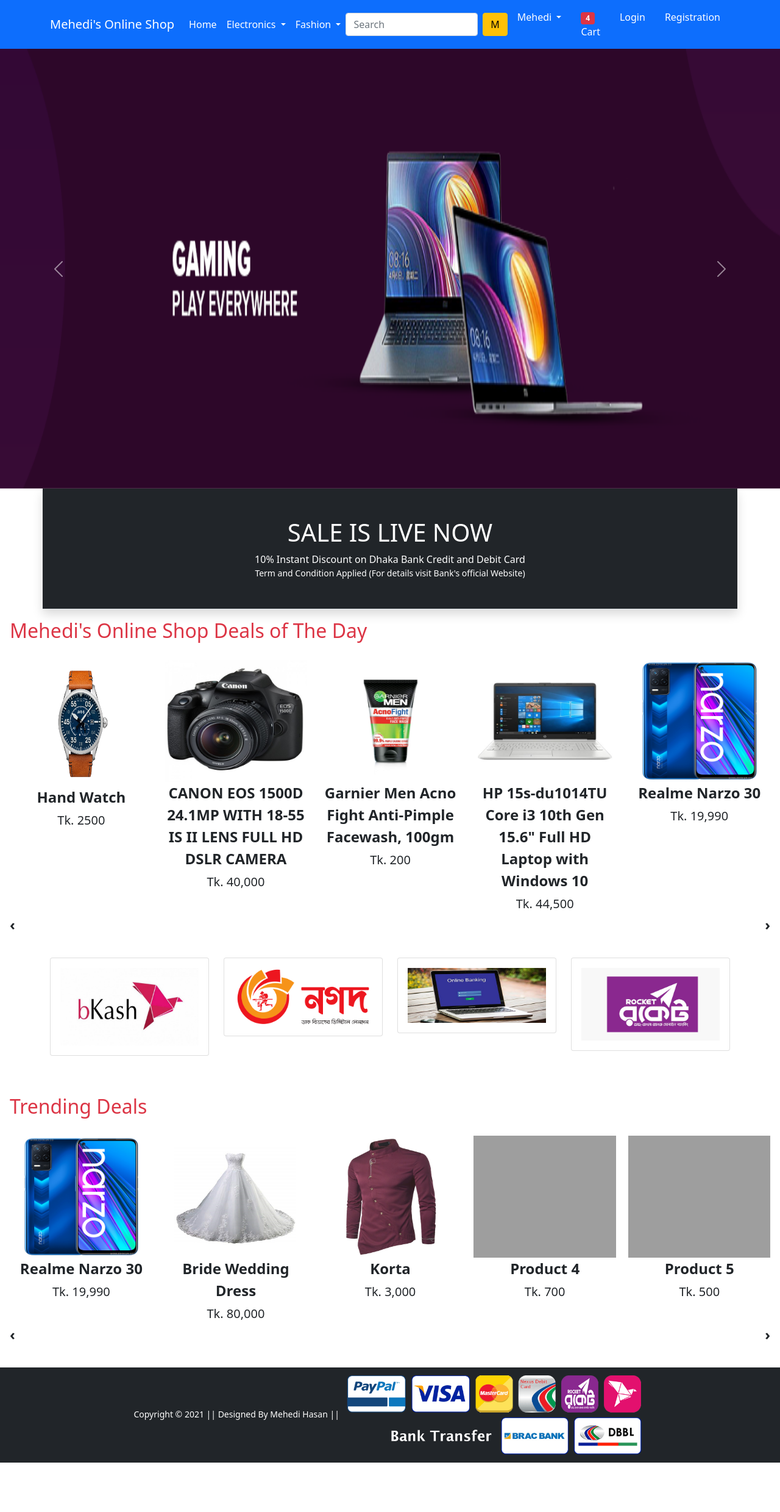
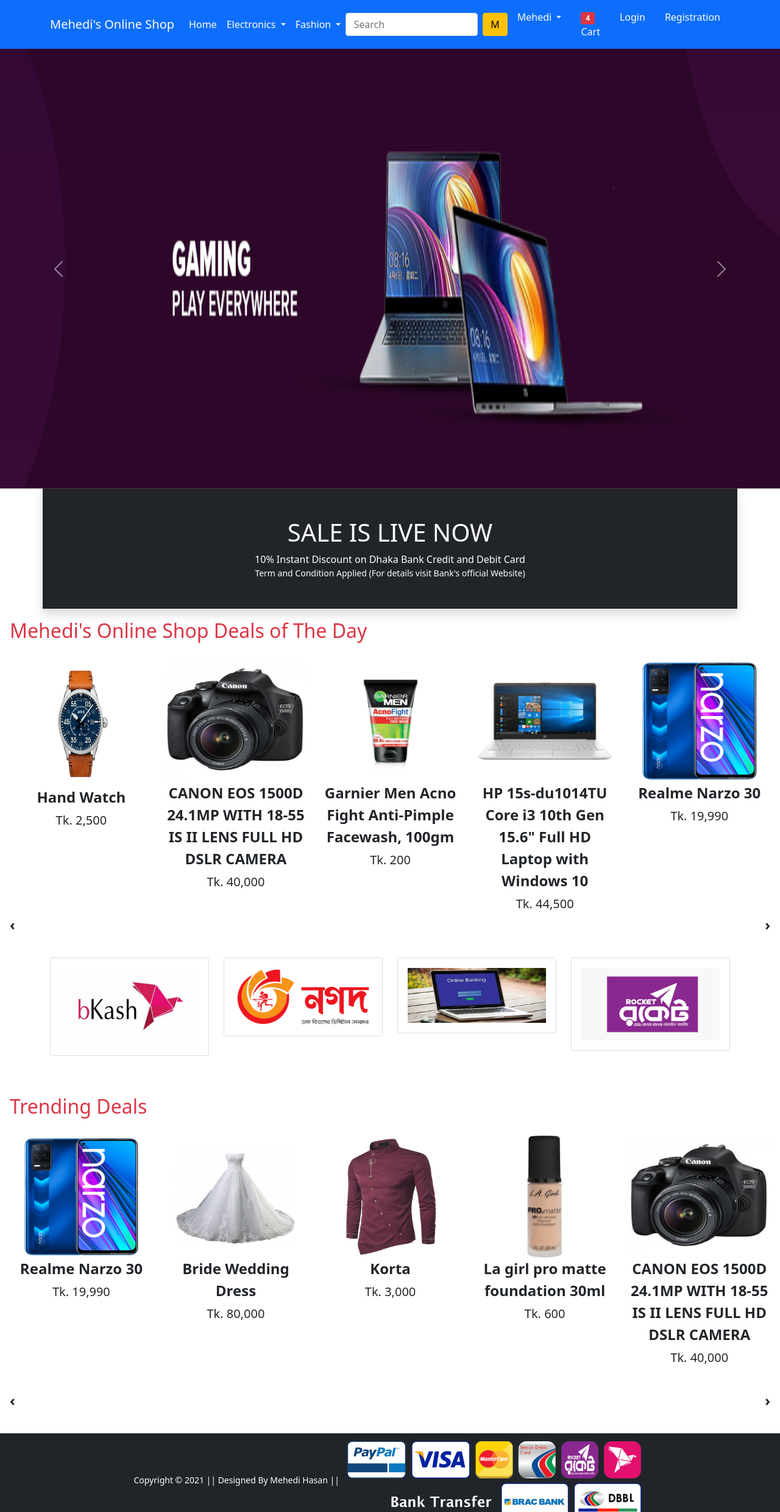
Before and after one commit to MehediMashfan086/Django-Shopping_eCommerce_Website, a Django app: page / in a window 1280 px wide. Shown: the top 2479 px of the page at 61% size. Before the commit the page ends 2398 px from the top, so only its background shows below. Run offline with Django 3.2, Linux system fonts and the light colour scheme; some libraries are stand-ins or nearby versions; grey boxes are pictures that could not be loaded.

Commit message:
Saving to GitHub

```diff
--- a/app/templates/app/home.html
+++ b/app/templates/app/home.html
@@ -49,7 +49,7 @@
  <h2 class="text-danger">Mehedi's Online Shop Deals of The Day</h2>
  <!-- Slider 1 -->
  <div class="owl-carousel" id="slider1">
-  <a href="{% url 'product-detail' %}" class="btn"><div class="item"><img src="{% static 'app/images/product/p1.jpg' %}" alt="" height="200px"><span class="fw-bold">Hand Watch</span><br><span class="fs-5">Tk. 2500</span></div></a>
+  <a href="{% url 'product-detail' %}" class="btn"><div class="item"><img src="{% static 'app/images/product/p1.jpg' %}" alt="" height="200px"><span class="fw-bold">Hand Watch</span><br><span class="fs-5">Tk. 2,500</span></div></a>
   <div class="item"><img src="{% static 'app/images/product/p2.jpg' %}" alt="" height="200px"><span class="fw-bold">CANON EOS 1500D 24.1MP WITH 18-55 IS II LENS FULL HD DSLR CAMERA</span><br><span class="fs-5">Tk. 40,000</span></div>
   <div class="item"><img src="{% static 'app/images/product/p3.jpg' %}" alt="" height="200px"><span class="fw-bold">Garnier Men Acno Fight Anti-Pimple Facewash, 100gm</span><br><span class="fs-5">Tk. 200</span></div>
   <div class="item"><img src="{% static 'app/images/product/p4.jpg' %}" alt="" height="200px"><span class="fw-bold">HP 15s-du1014TU Core i3 10th Gen 15.6" Full HD Laptop with Windows 10</span><br><span class="fs-5">Tk. 44,500</span></div>
@@ -58,7 +58,7 @@
   <div class="item"><img src="{% static 'app/images/product/p7.jpg' %}" alt="" height="200px"><span class="fw-bold">La girl pro matte foundation 30ml</span><br><span class="fs-5">Tk. 600</span></div>
   <div class="item"><img src="{% static 'app/images/product/p8.jpeg' %}" alt="" height="200px"><span class="fw-bold">Ladies Bag</span><br><span class="fs-5">Tk. 1,500</span></div>
   <div class="item"><img src="{% static 'app/images/product/p9.jpg' %}" alt="" height="200px"><span class="fw-bold">Jui Hair Care Oil</span><br><span class="fs-5">Tk. 150</span></div>
-  <div class="item"><img src="{% static 'app/images/product/p10.jpeg' %}" alt="" height="200px"><span class="fw-bold">Buy Smart Watches, Sports Watches, Wrist Watches, Digital Watch</span><br><span class="fs-5">Tk. 14,500</span></div>
+  <div class="item"><img src="{% static 'app/images/product/p10.jpeg' %}" alt="" height="200px"><span class="fw-bold">Buy Smart Watches, Sports Watches, Wrist Watches, Digital Watch</span><br><span class="fs-5">Tk. 1,450</span></div>
   <div class="item"><img src="{% static 'app/images/product/p11.jpg' %}" alt="" height="200px"><span class="fw-bold">Bride Wedding Dress</span><br><span class="fs-5">Tk. 80,000</span></div>
   <div class="item"><img src="{% static 'app/images/product/p12.jpg' %}" alt="" height="200px"><span class="fw-bold">Korta</span><br><span class="fs-5">Tk. 3,000</span></div>
  </div>
@@ -108,15 +108,15 @@
   <div class="item"><img src="{% static 'app/images/product/p5.jpg' %}" alt="" height="200px"><span class="fw-bold">Realme Narzo 30</span><br><span class="fs-5">Tk. 19,990</span></div>
   <div class="item"><img src="{% static 'app/images/product/p11.jpg' %}" alt="" height="200px"><span class="fw-bold">Bride Wedding Dress</span><br><span class="fs-5">Tk. 80,000</span></div>
   <div class="item"><img src="{% static 'app/images/product/p12.jpg' %}" alt="" height="200px"><span class="fw-bold">Korta</span><br><span class="fs-5">Tk. 3,000</span></div>
-  <div class="item"><img src="{% static 'app/images/product/9.jpg' %}" alt="" height="200px"><span class="fw-bold">Product 4</span><br><span class="fs-5">Tk. 700</span></div>
-  <div class="item"><img src="{% static 'app/images/product/8.jpg' %}" alt="" height="200px"><span class="fw-bold">Product 5</span><br><span class="fs-5">Tk. 500</span></div>
-  <div class="item"><img src="{% static 'app/images/product/11.jpg' %}" alt="" height="200px"><span class="fw-bold">Product 6</span><br><span class="fs-5">Tk. 400</span></div>
-  <div class="item"><img src="{% static 'app/images/product/5.jpg' %}" alt="" height="200px"><span class="fw-bold">Product 7</span><br><span class="fs-5">Tk. 500</span></div>
-  <div class="item"><img src="{% static 'app/images/product/11.jpg' %}" alt="" height="200px"><span class="fw-bold">Product 8</span><br><span class="fs-5">Tk. 300</span></div>
-  <div class="item"><img src="{% static 'app/images/product/12.jpg' %}" alt="" height="200px"><span class="fw-bold">Product 9</span><br><span class="fs-5">Tk. 600</span></div>
-  <div class="item"><img src="{% static 'app/images/product/7.jpg' %}" alt="" height="200px"><span class="fw-bold">Product 10</span><br><span class="fs-5">Tk. 900</span></div>
-  <div class="item"><img src="{% static 'app/images/product/6.jpg' %}" alt="" height="200px"><span class="fw-bold">Product 11</span><br><span class="fs-5">Tk. 100</span></div>
-  <div class="item"><img src="{% static 'app/images/product/10.jpg' %}" alt="" height="200px"><span class="fw-bold">Product 12</span><br><span class="fs-5">Tk. 200</span></div>
+  <div class="item"><img src="{% static 'app/images/product/p7.jpg' %}" alt="" height="200px"><span class="fw-bold">La girl pro matte foundation 30ml</span><br><span class="fs-5">Tk. 600</span></div>
+  <div class="item"><img src="{% static 'app/images/product/p2.jpg' %}" alt="" height="200px"><span class="fw-bold">CANON EOS 1500D 24.1MP WITH 18-55 IS II LENS FULL HD DSLR CAMERA</span><br><span class="fs-5">Tk. 40,000</span></div>
+  <div class="item"><img src="{% static 'app/images/product/p1.jpg' %}" alt="" height="200px"><span class="fw-bold">Hand Watch</span><br><span class="fs-5">Tk. 2,500</span></div>
+  <div class="item"><img src="{% static 'app/images/product/p3.jpg' %}" alt="" height="200px"><span class="fw-bold">Garnier Men Acno Fight Anti-Pimple Facewash, 100gm</span><br><span class="fs-5">Tk. 1,500</span></div>
+  <div class="item"><img src="{% static 'app/images/product/p6.jpg' %}" alt="" height="200px"><span class="fw-bold">Briefcase Anello Anti Theft Backpack</span><br><span class="fs-5">Tk. 1,490</span></div>
+  <div class="item"><img src="{% static 'app/images/product/p9.jpg' %}" alt="" height="200px"><span class="fw-bold">Jui Hair Care Oil</span><br><span class="fs-5">Tk. 150</span></div>
+  <div class="item"><img src="{% static 'app/images/product/p4.jpg' %}" alt="" height="200px"><span class="fw-bold">HP 15s-du1014TU Core i3 10th Gen 15.6" Full HD Laptop with Windows 10</span><br><span class="fs-5">Tk. 44,500</span></div>
+  <div class="item"><img src="{% static 'app/images/product/p10.jpeg' %}" alt="" height="200px"><span class="fw-bold">Buy Smart Watches, Sports Watches, Wrist Watches, Digital Watch</span><br><span class="fs-5">Tk. 1,450</span></div>
+  <div class="item"><img src="{% static 'app/images/product/p8.jpeg' %}" alt="" height="200px"><span class="fw-bold">Ladies Bag</span><br><span class="fs-5">Tk. 1,500</span></div>
  </div>
 </div>
 <!-- End 2nd Product Slider -->
```
